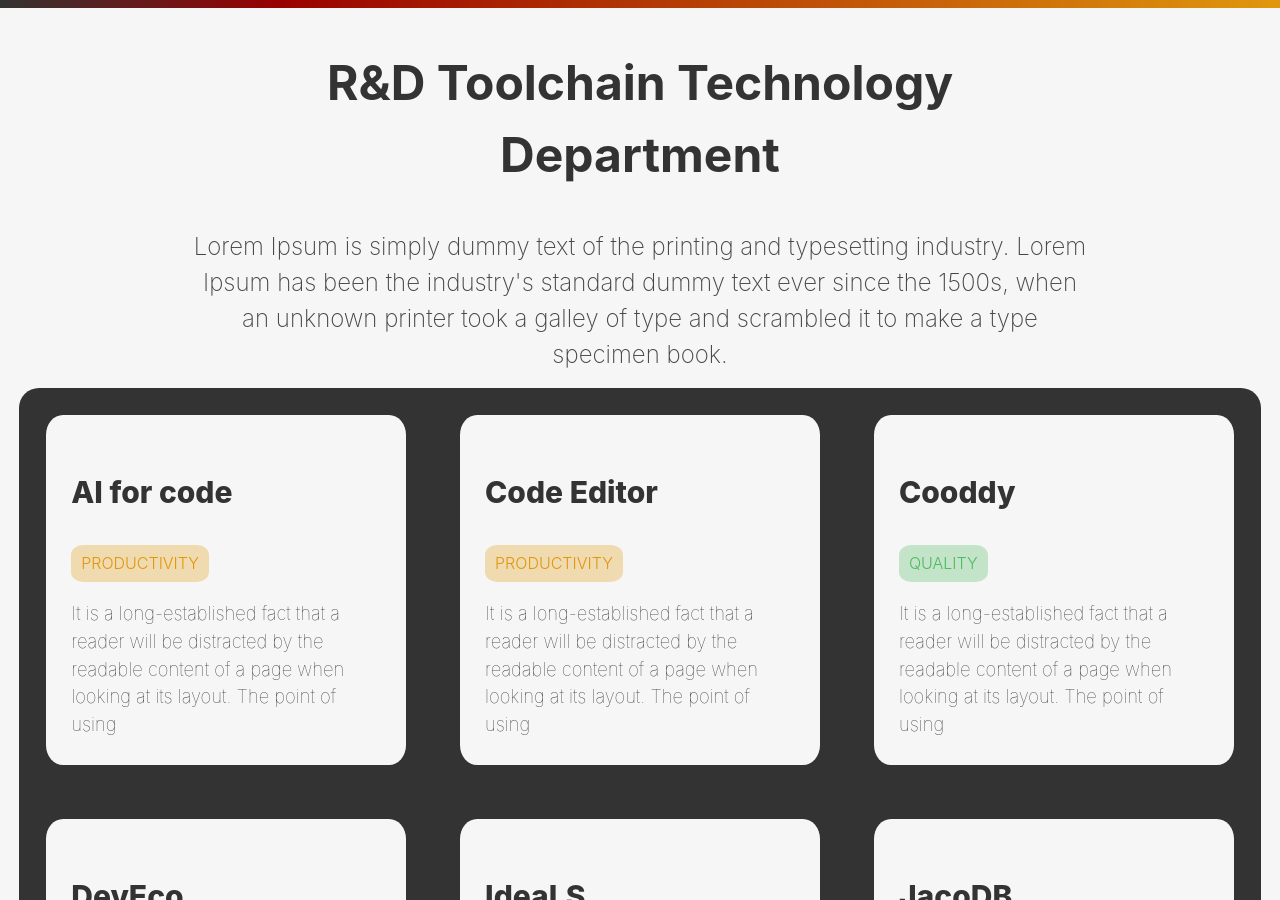
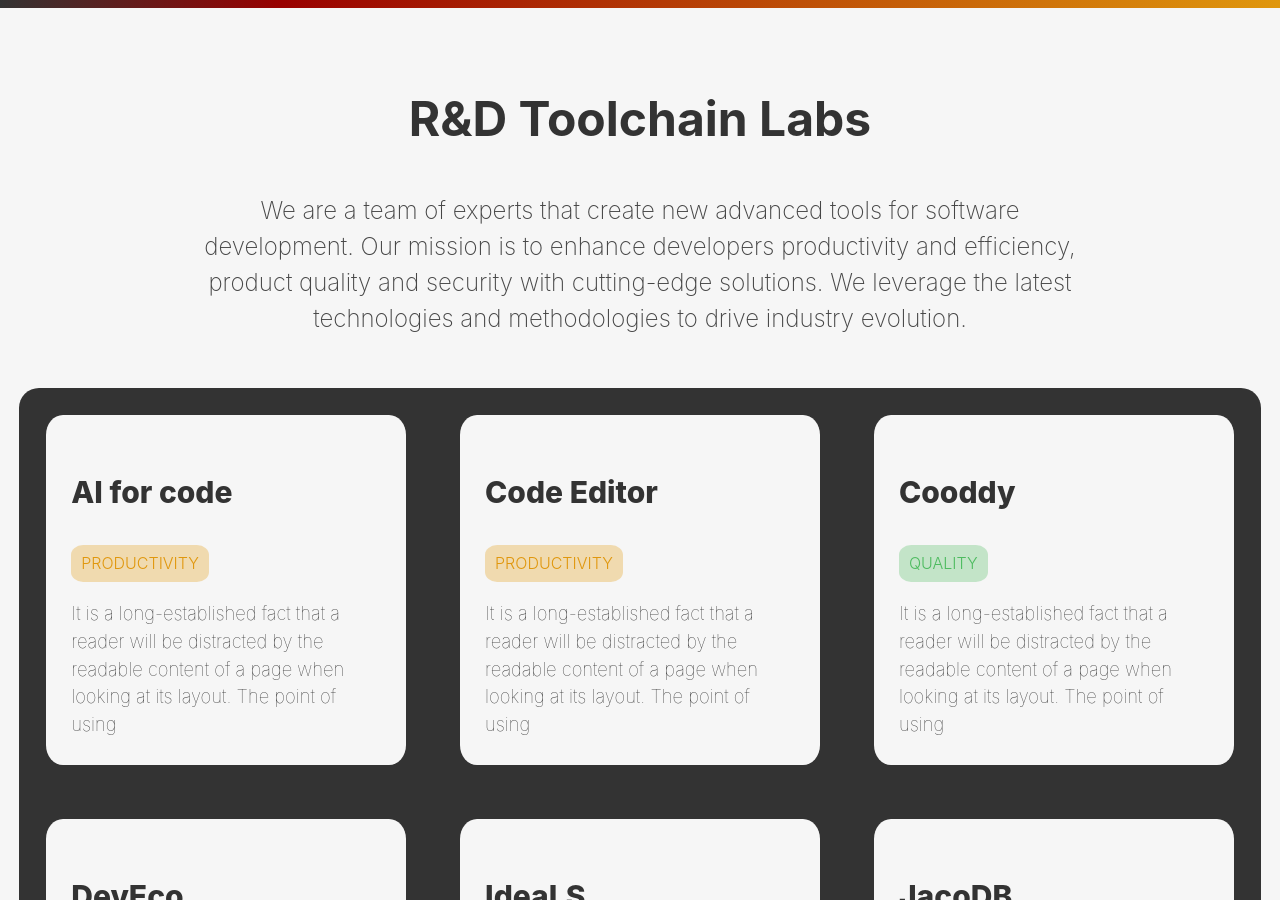
Before and after one commit to SuduIDE/toolchain-website, a Jekyll site: the page built from index.html, in a window 1280 px wide and 900 px high. Built offline with Jekyll 4.4.1, drawn with Linux system fonts in a browser that asks for light colours.

Commit message:
Set page titles. Update subtitle at main page

```diff
--- a/_includes/head.html
+++ b/_includes/head.html
@@ -1,4 +1,4 @@
 <meta charset="UTF-8">
-<title>Title</title>
+<title>{{page.title}}</title>
 <link rel="stylesheet" href="{{"/assets/css/styles.css" | relative_url }}">
 <link type="application/atom+xml" rel="alternate" href="http://localhost:4000/feed.xml" title="Your awesome title"/>
--- a/index.html
+++ b/index.html
@@ -1,11 +1,11 @@
 ---
+title: R&D Toolchain Labs
+subtitle: We are a team of experts that create new advanced tools for software development. Our mission is to enhance developers productivity and efficiency, product quality and security with cutting-edge solutions. We leverage the latest technologies and methodologies to drive industry evolution.
 ---
 <div class="content">
     <div class="titleBlock">
-        <p class="title">R&D Toolchain Technology Department</p>
-        <p class="subtitle">Lorem Ipsum is simply dummy text of the printing and typesetting
-            industry. Lorem Ipsum has been the industry's standard dummy text ever since the 1500s, when an
-            unknown printer took a galley of type and scrambled it to make a type specimen book. </p>
+        <p class="title">{{ page.title }}</p>
+        <p class="subtitle">{{ page.subtitle }}</p>
     </div>
     <div class="overviewBlock">
         <div class="projectsRow">
```
